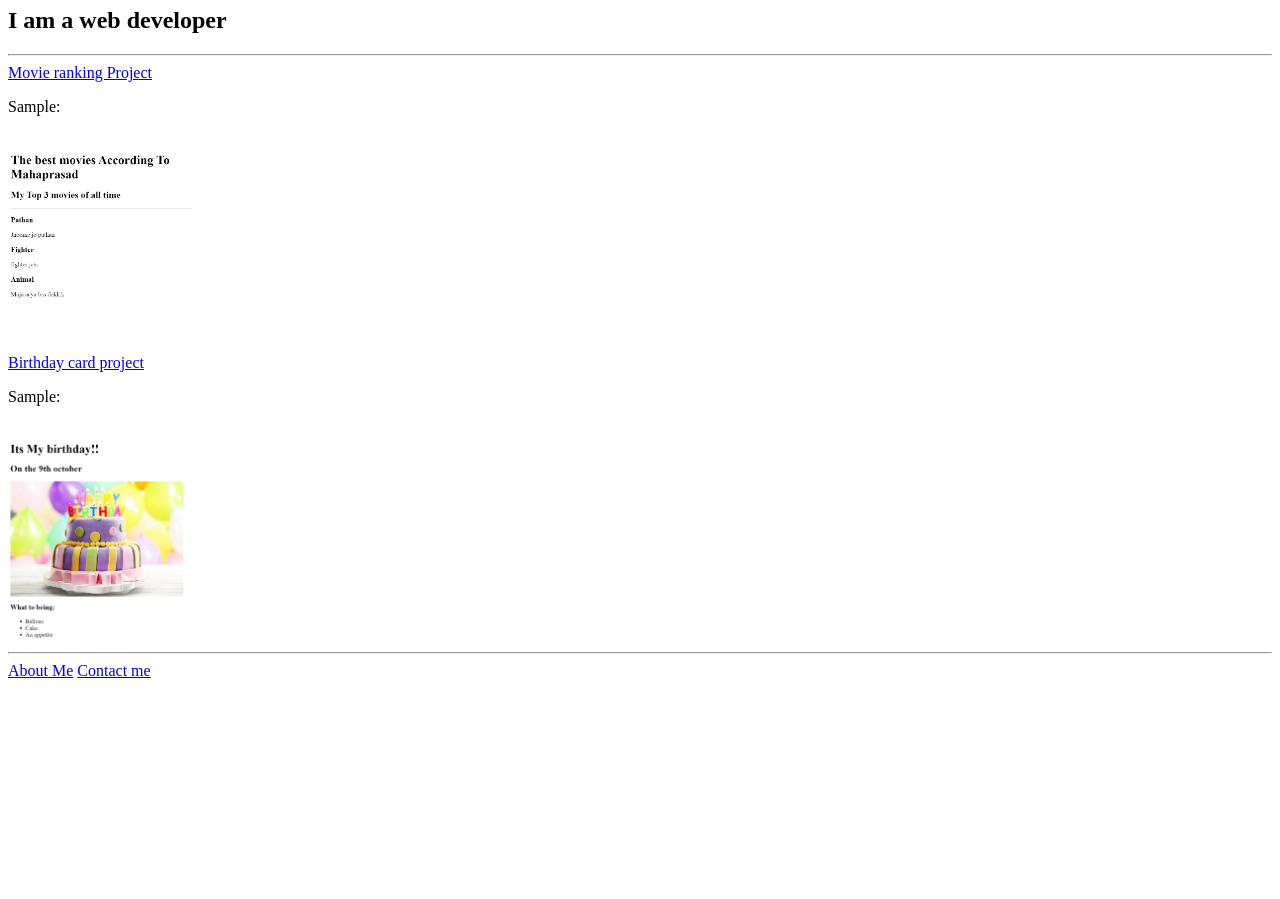
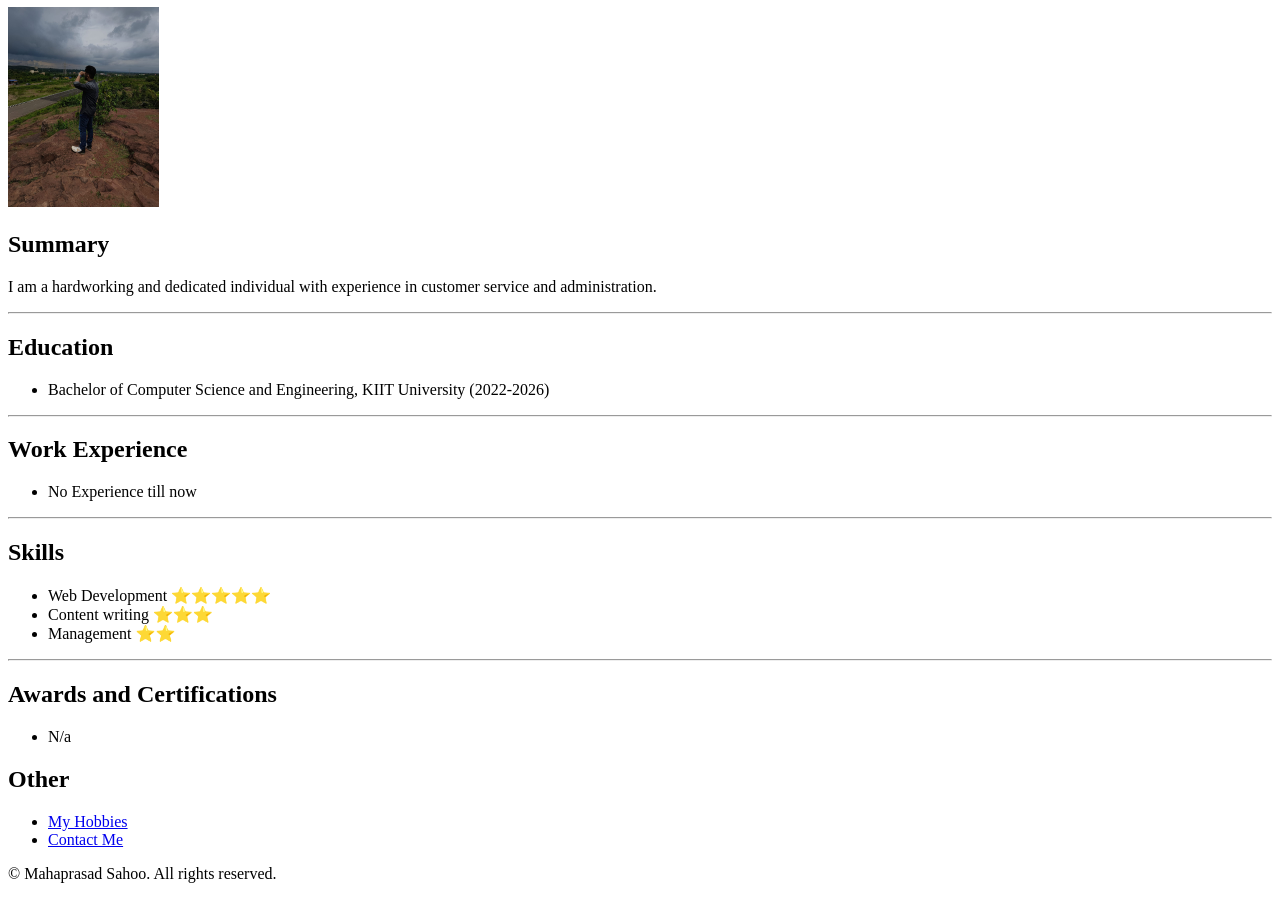
Before and after one commit to Mahaprasadhub/html-portfolio-Real, a plain HTML site: page index.html in a window 1280 px wide. Shown: the part 73-972 px from the top of the page. Before the commit the page ends 800 px from the top, so only its background shows below. Drawn offline with Linux system fonts and the light colour scheme.

Commit message:
Resume
My resume

```diff
--- a/index.html
+++ b/index.html
@@ -3,42 +3,42 @@
 <head>
     <meta charset="UTF-8">
     <meta name="viewport" content="width=device-width, initial-scale=1.0">
-    <title>My Portfolio</title>
+    <title>My Resume</title>
 </head>
 <body>
-    <h1>Mahaprasad Sahoo's Portfolio</h1>
-    <h2>I am a web developer</h2>
-    <hr>
-    <a href="./public/movie-ranking.html">Movie ranking Project</a>
-    <p>Sample:</p> <br>
-    <img height="200" src="./assets/images/movie.png" alt="Movie"> <br>
-    <a href="./public/birthday-invite.html">Birthday card project</a>
-    <p>Sample:</p> <br>
-    <img height="200" src="./assets/images/Birthday.png" alt="Birthday"> <hr>
-    <a href="./public/about.html">About Me</a>
-    <a href="./public/contact.html">Contact me</a>
+    <h1>Mahaprasad Sahoo</h1>
+    <img height="200" src="./Assets/Mypng.jpg" alt="My Image">
+    <h2>Summary</h2>
+    <p>I am a hardworking and dedicated individual with experience in customer service and administration.
+    </p> <hr>
+    <h2>Education</h2>
+    <p>
+       <ul>
+         <li>Bachelor of Computer Science and Engineering, KIIT University (2022-2026)</li>
+       </ul>
+    </p> <hr>
+    <h2>Work Experience</h2>
+    <ul>
+        <li>No Experience till now</li>
+    </ul> <hr>
+    <h2>Skills</h2>
+    <ul>
+        <li>Web Development ⭐️⭐️⭐️⭐️⭐️</li>
+        <li>Content writing ⭐️⭐️⭐️</li>
+        <li>Management      ⭐️⭐️</li>
+    </ul> <hr>
+    <h2>Awards and Certifications
+    </h2>
+    <ul>
+        <li>N/a</li>
+    </ul>
+    <h2>Other</h2>
+    <ul>
+        <li><a href="./Public/hobbies.html">My Hobbies</a></li>
+        <li><a href="./Public/contact.html">Contact Me</a></li>
+    </ul>
 </body>
+<footer>
+    <p>© Mahaprasad Sahoo. All rights reserved.</p>
+</footer>
 </html>
-
-
-
-
-
-
-
-
-<!-- TODO 1: Create the HTML Boilerplate -->
-
-<!-- TODO 2: Add Your previous projects' HTML into the public folder -->
-
-<!-- TODO 3: Take screenshots of your project previews and add the images to the images folder -->
-
-<!-- TODO 4: Add titles/subtitles etc. -->
-
-<!-- TODO 5: Add a link to the project pages -->
-
-<!-- TODO 6: Add images to show the project previews
-HINT for TODO 6: You can use the height attribute set to 200 to make the image smaller:
-https://developer.mozilla.org/en-US/docs/Web/HTML/Element/img#attr-height -->
-
-<!-- TODO 7: Add the Contact Me and About Me page links -->
```
Also changed, not shown: Public/contact.html (added, +9 -0 lines), Public/hobbies.html (added, +7 -0 lines), Assets/Mypng.jpg (added).
